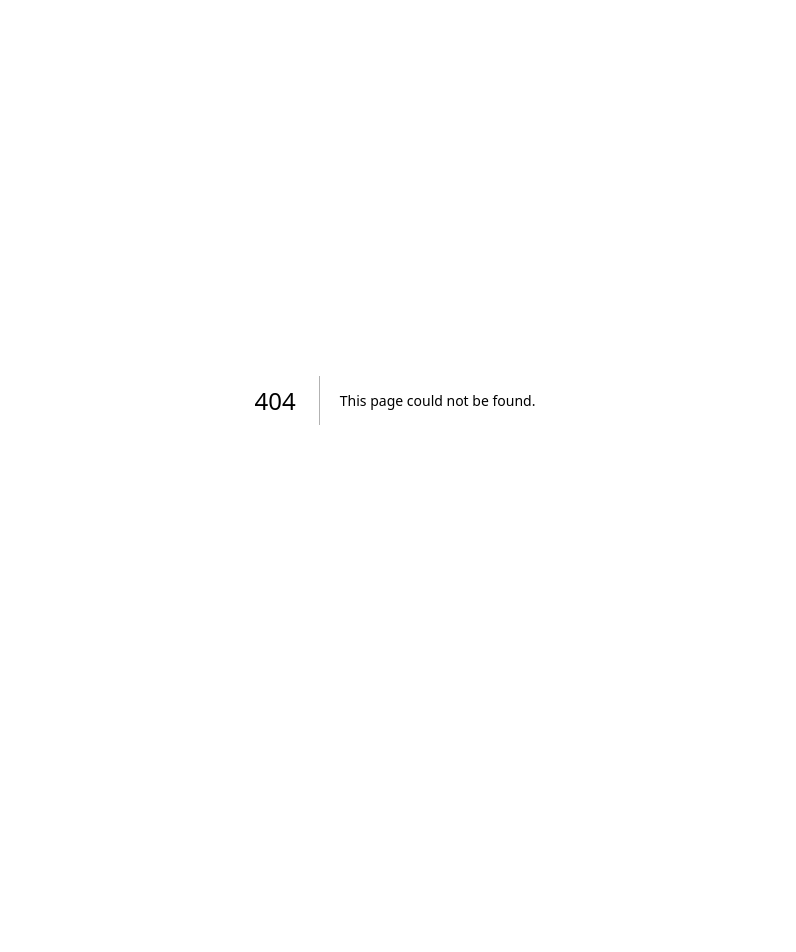
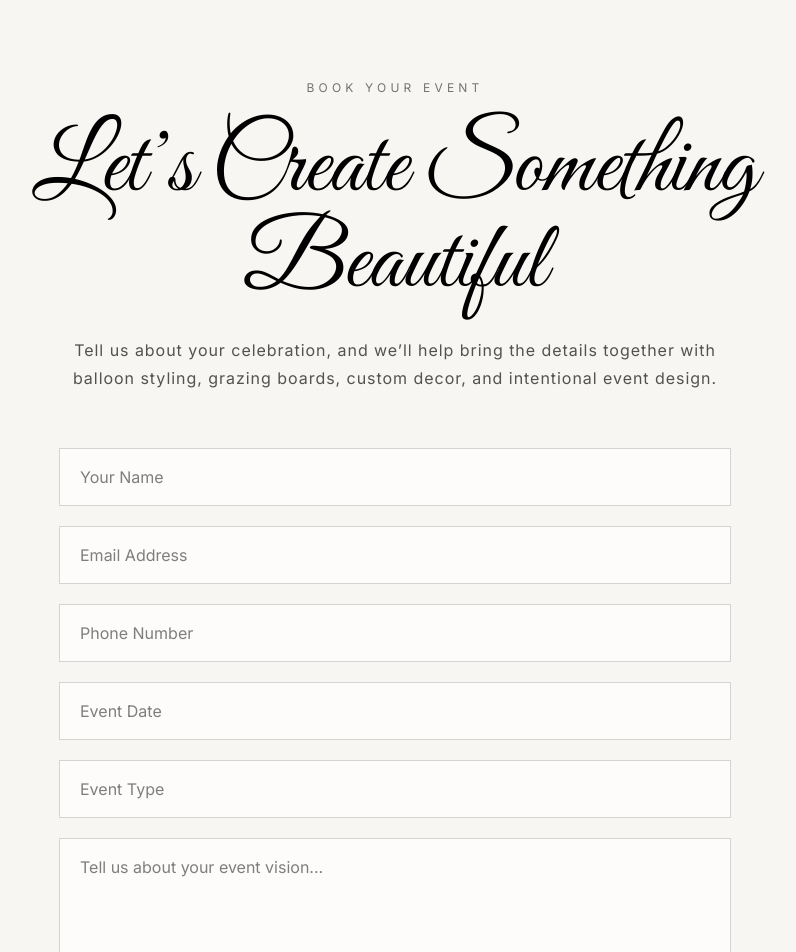
Before and after one commit to anastasis-elite/paper-swan-co, a Next.js app: page /book-event in a window 1280 px wide. Before the commit this address had no page. Shown: the top 952 px of the page, without its empty margins (245-1041 px from the left). Before the commit the page ends 800 px from the top, so only its background shows below. Built offline with nearby package versions, Linux system fonts and the light colour scheme.

Commit message:
Create page.tsx

```diff
--- /dev/null
+++ b/src/app/book-event/page.tsx
@@ -0,0 +1,34 @@
+export default function BookEventPage() {
+  return (
+    <main className="min-h-screen bg-[#f8f6f2] px-6 py-20 text-black">
+      <section className="mx-auto max-w-3xl text-center">
+        <p className="mb-6 text-xs uppercase tracking-[0.35em] text-neutral-500">
+          Book Your Event
+        </p>
+
+        <h1 className="font-script mb-6 text-6xl md:text-8xl">
+          Let’s Create Something Beautiful
+        </h1>
+
+        <p className="mx-auto max-w-2xl text-sm leading-7 tracking-[0.06em] text-neutral-600 md:text-base">
+          Tell us about your celebration, and we’ll help bring the details
+          together with balloon styling, grazing boards, custom decor, and
+          intentional event design.
+        </p>
+      </section>
+
+      <form className="mx-auto mt-14 grid max-w-2xl gap-5">
+        <input className="border border-neutral-300 bg-white/70 px-5 py-4" placeholder="Your Name" />
+        <input className="border border-neutral-300 bg-white/70 px-5 py-4" placeholder="Email Address" />
+        <input className="border border-neutral-300 bg-white/70 px-5 py-4" placeholder="Phone Number" />
+        <input className="border border-neutral-300 bg-white/70 px-5 py-4" placeholder="Event Date" />
+        <input className="border border-neutral-300 bg-white/70 px-5 py-4" placeholder="Event Type" />
+        <textarea className="min-h-40 border border-neutral-300 bg-white/70 px-5 py-4" placeholder="Tell us about your event vision..." />
+
+        <button className="mt-4 border border-black px-8 py-4 text-xs uppercase tracking-[0.2em] transition hover:bg-black hover:text-white">
+          Submit Inquiry
+        </button>
+      </form>
+    </main>
+  )
+}
```
